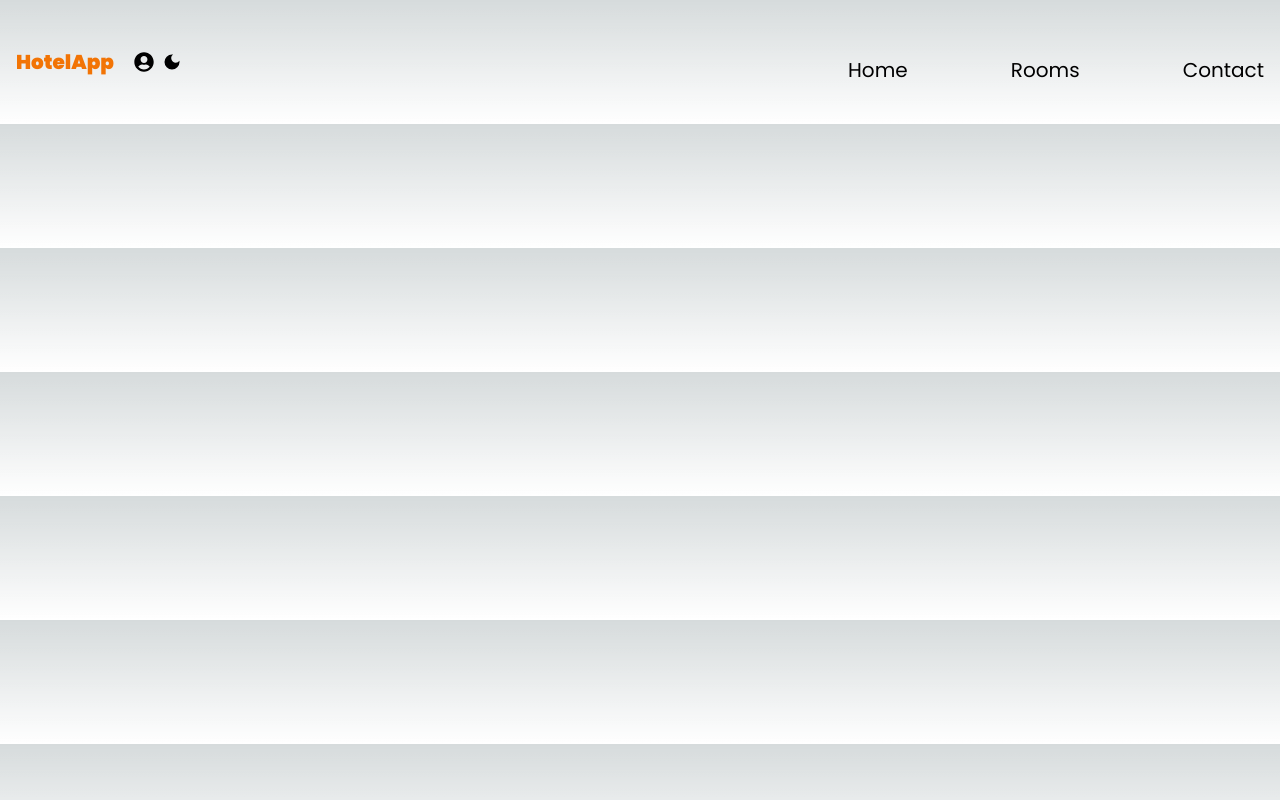
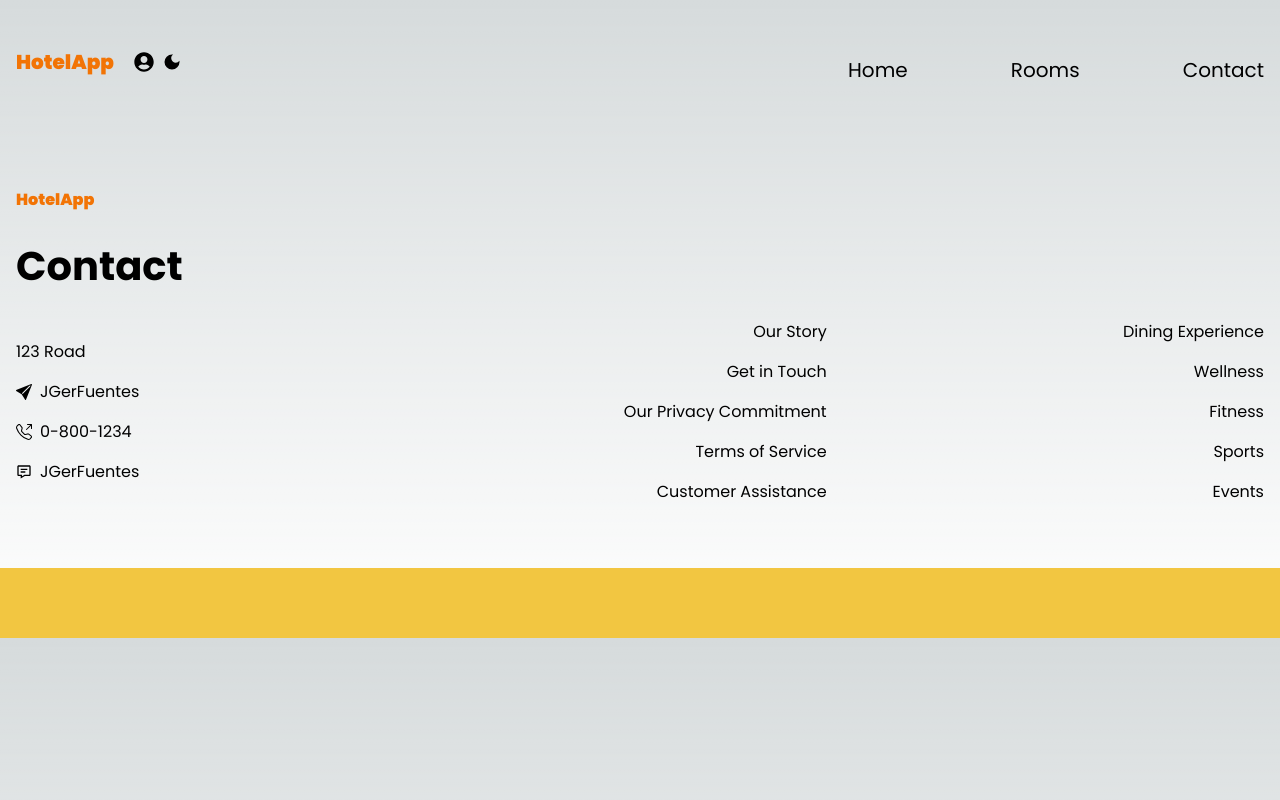
Before and after one commit to JGerFuentes/hotel-management-app, a Next.js app: page / in a window 1280 px wide. Built offline with nearby package versions, Linux system fonts and the light colour scheme.

Commit message:
Imported the Footer component

```diff
--- a/src/app/layout.tsx
+++ b/src/app/layout.tsx
@@ -1,4 +1,5 @@
 import Header from "@/components/Header/Header";
+import Footer from "@/components/Footer/Footer";
 import type { Metadata } from "next";
 import { Poppins } from "next/font/google";
 import "./globals.css";
@@ -26,7 +27,7 @@ export default function RootLayout({
         <main className='font-normal'>
           <Header></Header>
           {children}
-          {/* <Footer></Footer> */}
+          <Footer></Footer>
         </main>
       </body>
     </html>
```
